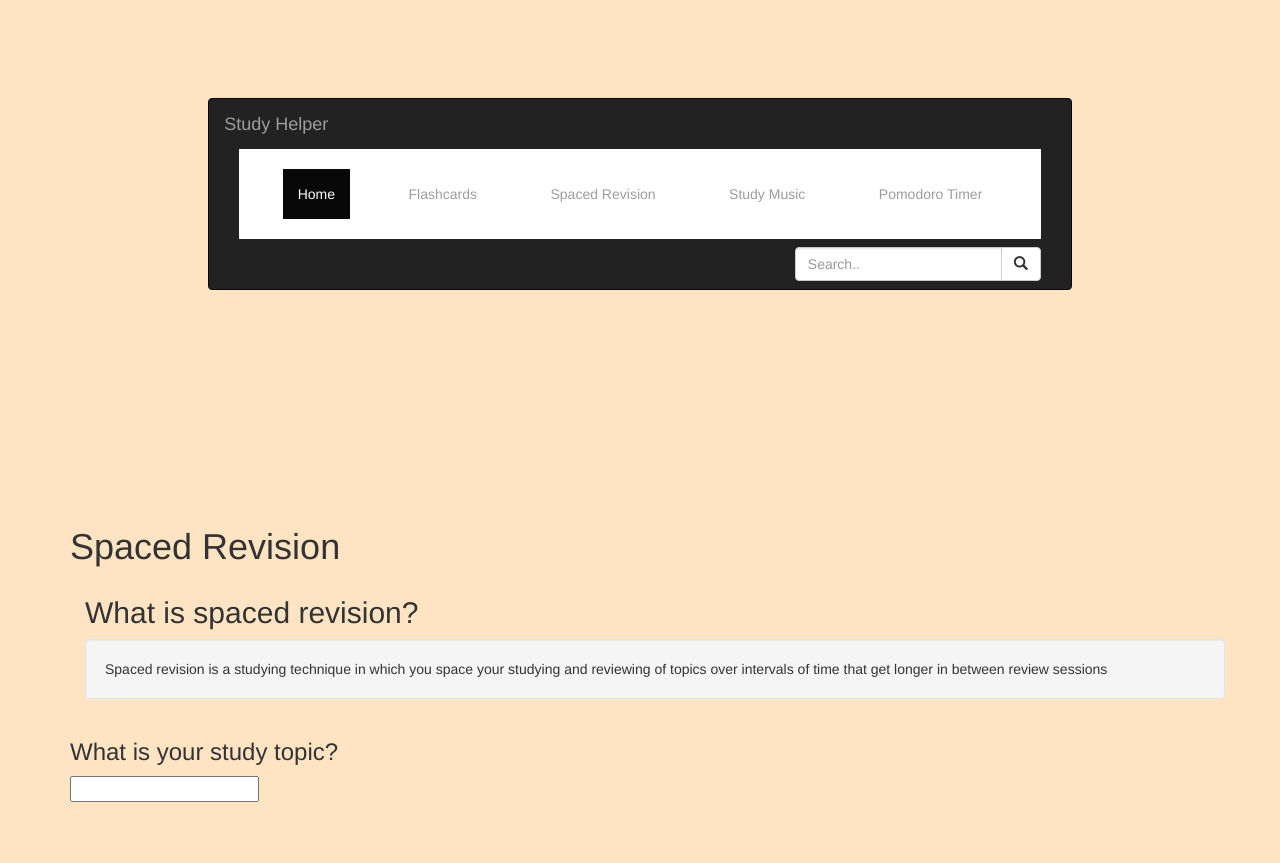
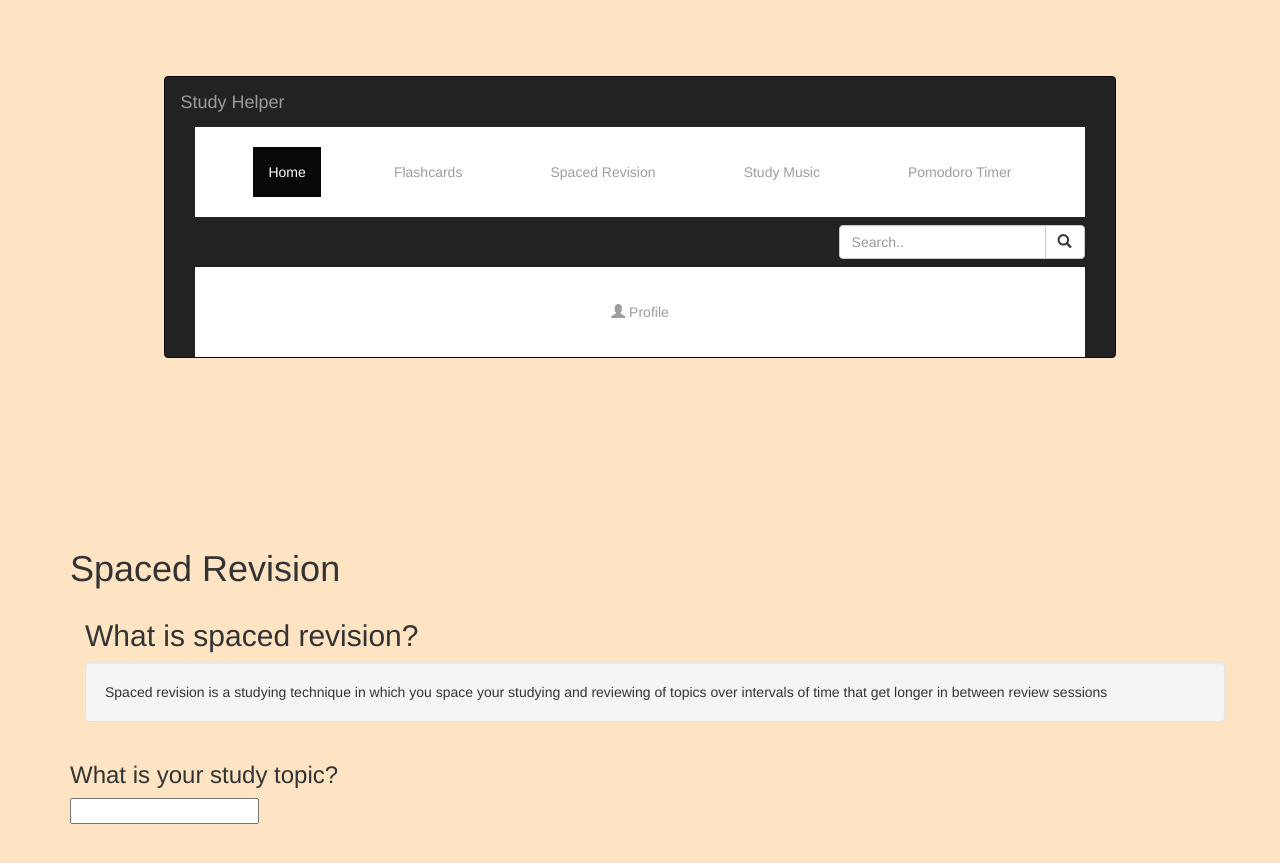
Before and after one commit to amdequit/MarinaHacks22.github.io, a Jekyll site: the page spacedrevision.html, which Jekyll copies as it is, in a window 1280 px wide. Shown: the top 863 px of the page. Built offline with Jekyll 4.4.1, drawn with Linux system fonts in a browser that asks for light colours.

Commit message:
Update spacedrevision.html

```diff
--- a/spacedrevision.html
+++ b/spacedrevision.html
@@ -40,7 +40,7 @@
         <span class="icon-bar"></span>
         <span class="icon-bar"></span>
       </button>
-      <a class="navbar-brand" >Study Helper </a>
+      <a class="navbar-brand" >Study Helper                             </a>
     </div>
     <div class="collapse navbar-collapse" id="myNavbar">
       <ul class="nav navbar-nav">
@@ -60,6 +60,9 @@
           </span>
         </div>
       </form>
+      <ul class="nav navbar-nav navbar-right">
+        <li><a href="#"><span class="glyphicon glyphicon-user"></span> Profile</a></li>
+      </ul>
     </div>
   </div>
 </nav>
```
